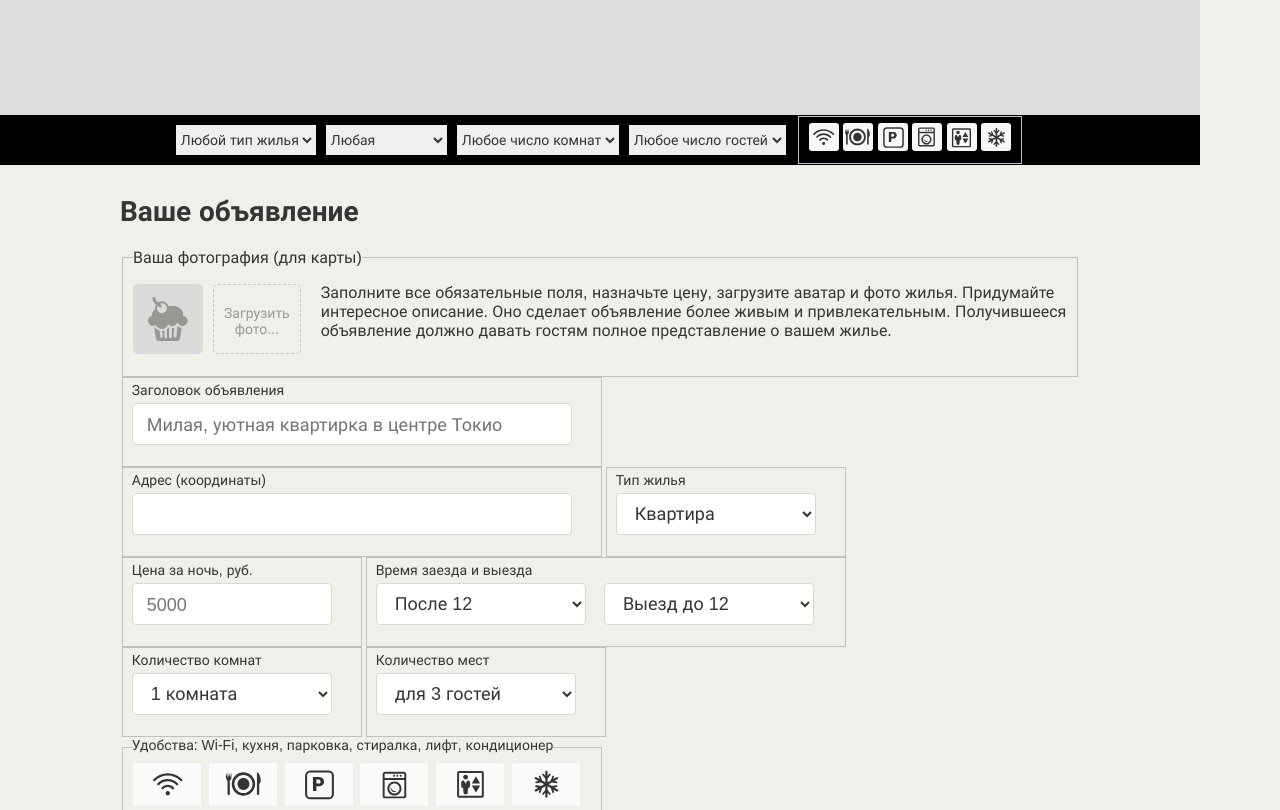
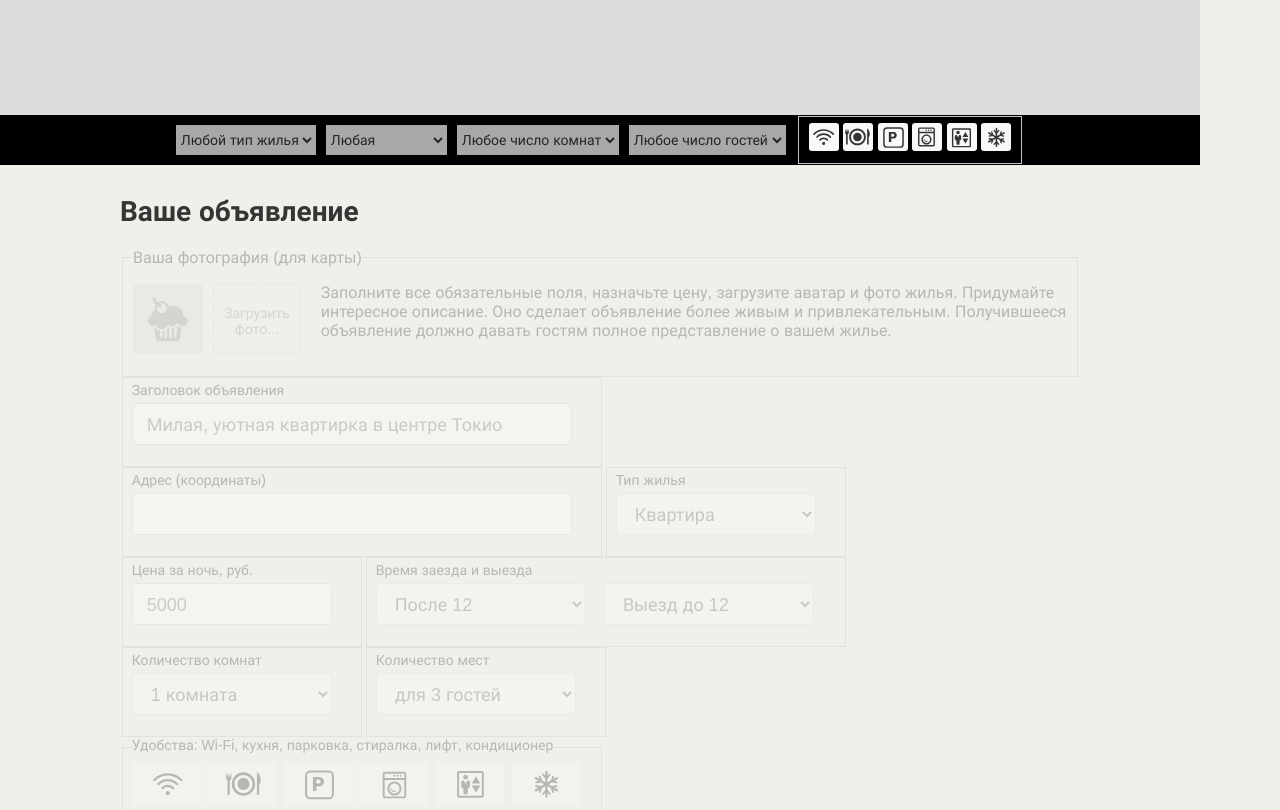
Before and after one commit to htmlacademy-javascript/1462895-keksobooking-26, a website with bundled scripts: page index.html in a window 1280 px wide. Shown: the part 480-1290 px from the top of the page. Built offline with nearby package versions, Linux system fonts and the light colour scheme.

Commit message:
Добавляет api активации / деактивации карты и формы

```diff
--- a/js/main.js
+++ b/js/main.js
@@ -1,5 +1,6 @@
 import { createOffers } from './modules/data.js';
 import { createOfferCard } from './modules/create-offer-card.js';
+import { activateInterface } from './modules/form.js';
 
 window.addEventListener('DOMContentLoaded', () => {
   const map = document.querySelector('#map-canvas');
@@ -7,4 +8,7 @@ window.addEventListener('DOMContentLoaded', () => {
   const [ offer ] = offers;
 
   map.append(createOfferCard(offer));
+
+  setTimeout(activateInterface, 2000, true);
+  setTimeout(activateInterface, 6000, false);
 });
--- /dev/null
+++ b/js/modules/form.js
@@ -0,0 +1,24 @@
+const mapFilters = document.querySelector('.map__filters');
+const mapFilterSelects = mapFilters.querySelectorAll('select');
+const mapFilterFieldsets = mapFilters.querySelectorAll('fieldset');
+
+const adForm = document.querySelector('.ad-form');
+const adFormFieldsets = adForm.querySelectorAll('fieldset');
+
+const activateInterface = (isOn = true) => {
+  adForm.classList.toggle('ad-form--disabled', isOn);
+
+  Array.from(mapFilterSelects).forEach((el) => {
+    el.disabled = isOn;
+  });
+
+  Array.from(mapFilterFieldsets).forEach((el) => {
+    el.disabled = isOn;
+  });
+
+  Array.from(adFormFieldsets).forEach((el) => {
+    el.disabled = isOn;
+  });
+};
+
+export { activateInterface };
```
Also changed, not shown: index.html (+1 -1 lines).
